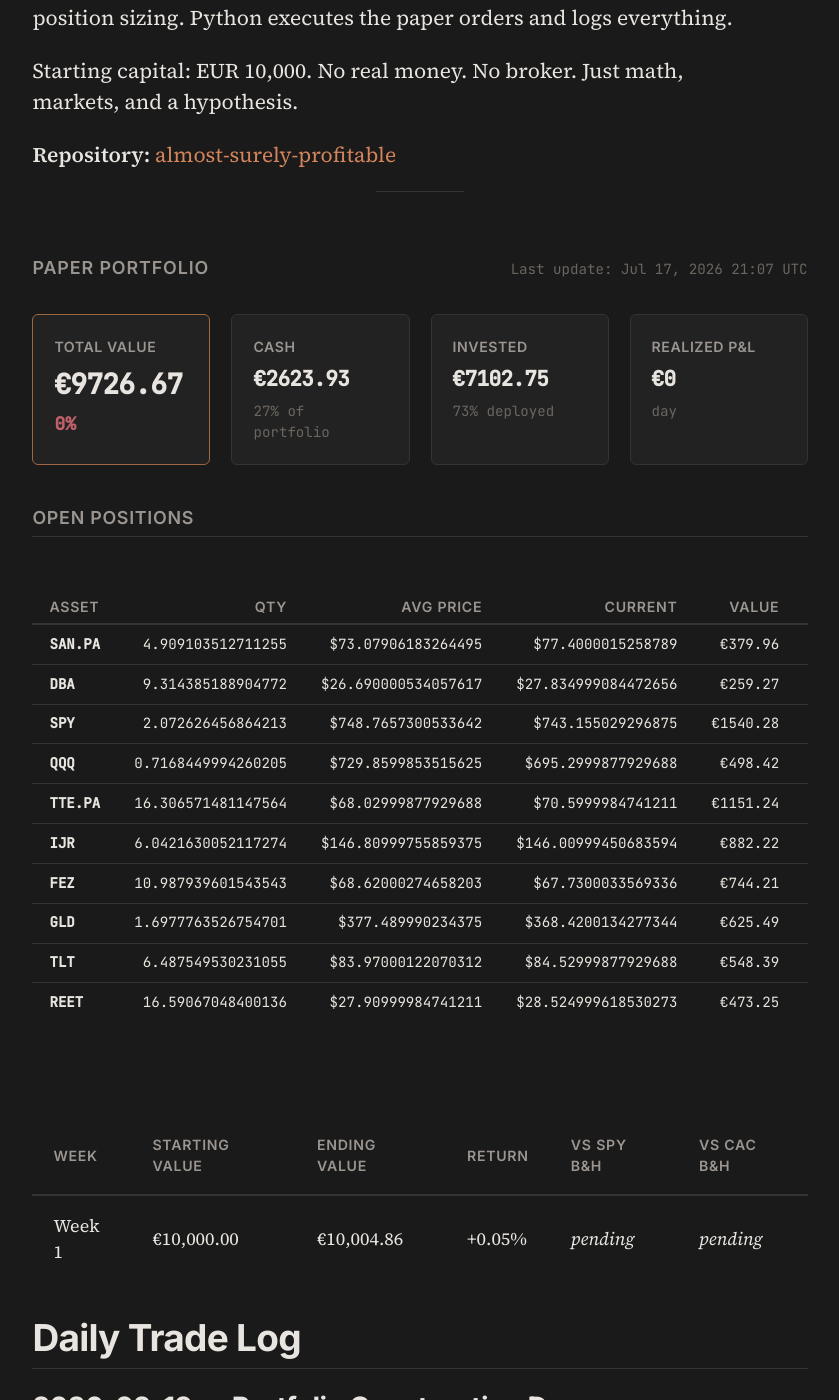
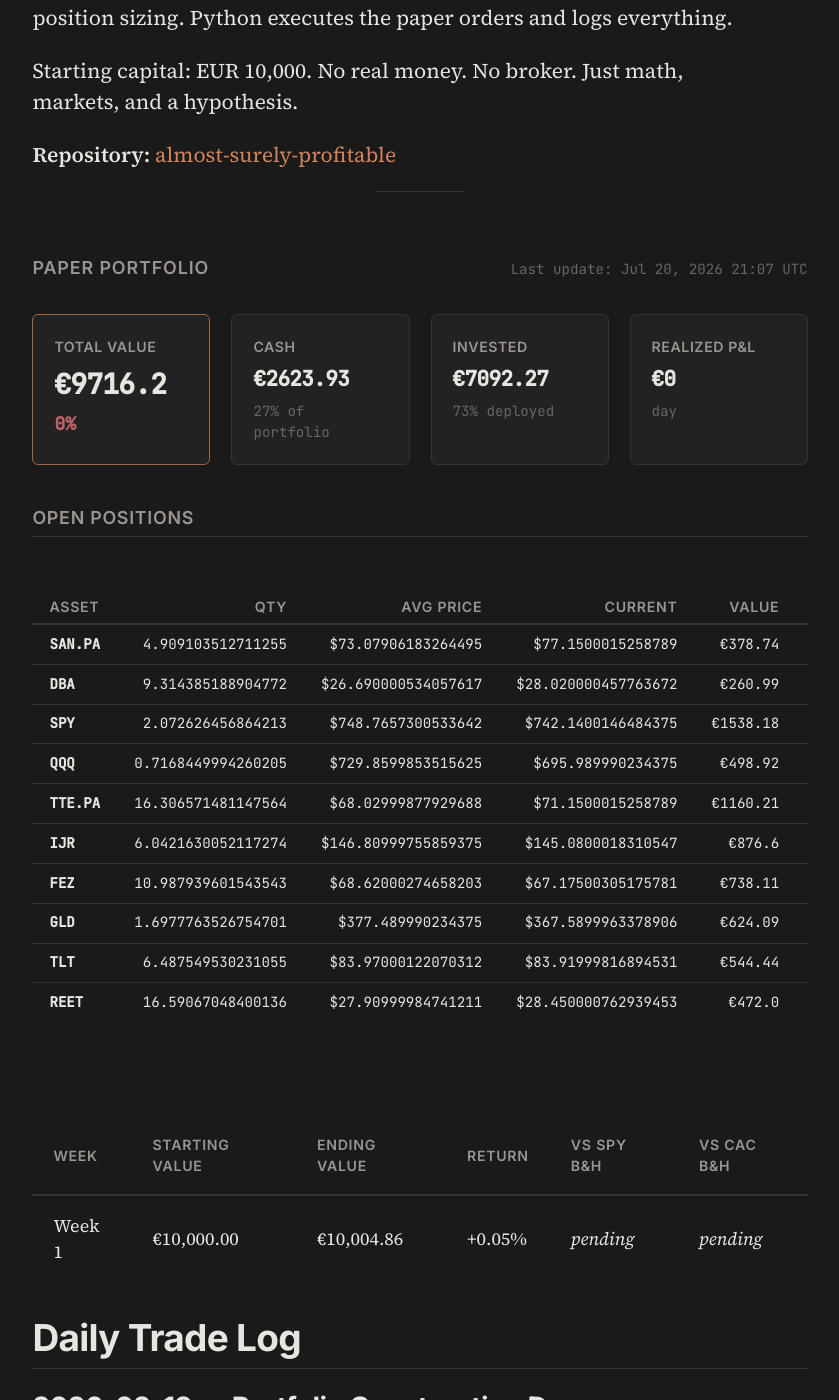
Before and after one commit to Alm0stSurely/alm0stsurely.github.io, a Jekyll site: the page built from trading.md, in a window 1280 px wide and 1400 px high, scrolled down 854 px. Shown: the whole window, without its empty margins (220-1059 px from the left). Built offline with Jekyll 4.4.1, drawn with Linux system fonts in a browser that asks for light colours.

Commit message:
Update portfolio and trading analysis for 2026-07-20

```diff
--- a/_data/portfolio.json
+++ b/_data/portfolio.json
@@ -5,94 +5,94 @@
       "ticker": "SAN.PA",
       "quantity": 4.909103512711255,
       "avg_price": 73.07906183264495,
-      "current_price": 77.4000015258789,
-      "market_value": 379.9646193745486,
-      "unrealized_pnl": 21.21194022626829,
-      "unrealized_pnl_pct": 0.059126917955366495
+      "current_price": 77.1500015258789,
+      "market_value": 378.7373434963708,
+      "unrealized_pnl": 19.98466434809046,
+      "unrealized_pnl_pct": 0.05570596544543257
     },
     {
       "ticker": "DBA",
       "quantity": 9.314385188904772,
       "avg_price": 26.690000534057617,
-      "current_price": 27.834999084472656,
-      "market_value": 259.26590320559,
-      "unrealized_pnl": 10.664957539303273,
-      "unrealized_pnl_pct": 0.042899907362458474
+      "current_price": 28.020000457763672,
+      "market_value": 260.9890772568989,
+      "unrealized_pnl": 12.388131590612147,
+      "unrealized_pnl_pct": 0.04983139367153311
     },
     {
       "ticker": "SPY",
       "quantity": 2.072626456864213,
       "avg_price": 748.7657300533642,
-      "current_price": 743.155029296875,
-      "market_value": 1540.2827752724027,
-      "unrealized_pnl": -11.628886829447618,
-      "unrealized_pnl_pct": -0.007493265959286559
+      "current_price": 742.1400146484375,
+      "market_value": 1538.1790290579463,
+      "unrealized_pnl": -13.732633043903888,
+      "unrealized_pnl_pct": -0.008848849698896478
     },
     {
       "ticker": "QQQ",
       "quantity": 0.7168449994260205,
       "avg_price": 729.8599853515625,
-      "current_price": 695.2999877929688,
-      "market_value": 498.4223193503628,
-      "unrealized_pnl": -24.774161430053407,
-      "unrealized_pnl_pct": -0.047351544477324266
+      "current_price": 695.989990234375,
+      "market_value": 498.9169441500766,
+      "unrealized_pnl": -24.279536630339635,
+      "unrealized_pnl_pct": -0.04640615432680954
     },
     {
       "ticker": "TTE.PA",
       "quantity": 16.306571481147564,
       "avg_price": 68.02999877929688,
-      "current_price": 70.5999984741211,
-      "market_value": 1151.2439216871646,
-      "unrealized_pnl": 41.90788373017855,
-      "unrealized_pnl_pct": 0.03777744731646725
+      "current_price": 71.1500015258789,
+      "market_value": 1160.2125857655026,
+      "unrealized_pnl": 50.876547808516534,
+      "unrealized_pnl_pct": 0.045862160849126985
     },
     {
       "ticker": "IJR",
       "quantity": 6.0421630052117274,
       "avg_price": 146.80999755859375,
-      "current_price": 146.00999450683594,
-      "market_value": 882.2161872003717,
-      "unrealized_pnl": -4.8337488433875375,
-      "unrealized_pnl_pct": -0.005449240958120179
+      "current_price": 145.0800018310547,
+      "market_value": 876.5970198596483,
+      "unrealized_pnl": -10.452916184110904,
+      "unrealized_pnl_pct": -0.011783909517801092
     },
     {
       "ticker": "FEZ",
       "quantity": 10.987939601543543,
       "avg_price": 68.62000274658203,
-      "current_price": 67.7300033569336,
-      "market_value": 744.2131860983277,
-      "unrealized_pnl": -9.779259538867649,
-      "unrealized_pnl_pct": -0.012969970183989368
+      "current_price": 67.17500305175781,
+      "market_value": 738.1148762662181,
+      "unrealized_pnl": -15.877569370977312,
+      "unrealized_pnl_pct": -0.02105799529272373
     },
     {
       "ticker": "GLD",
       "quantity": 1.6977763526754701,
       "avg_price": 377.489990234375,
-      "current_price": 368.4200134277344,
-      "market_value": 625.4947866499866,
-      "unrealized_pnl": -15.398792141629428,
-      "unrealized_pnl_pct": -0.024027065726985982
+      "current_price": 367.5899963378906,
+      "market_value": 624.0856032625334,
+      "unrealized_pnl": -16.807975529082682,
+      "unrealized_pnl_pct": -0.02622584479746789
     },
     {
       "ticker": "TLT",
       "quantity": 6.487549530231055,
       "avg_price": 83.97000122070312,
-      "current_price": 84.52999877929688,
-      "market_value": 548.3925538710591,
-      "unrealized_pnl": 3.6330118981854205,
-      "unrealized_pnl_pct": 0.006669019297997586
+      "current_price": 83.91999816894531,
+      "market_value": 544.4351446979322,
+      "unrealized_pnl": -0.3243972749414752,
+      "unrealized_pnl_pct": -0.0005954870909955141
     },
     {
       "ticker": "REET",
       "quantity": 16.59067048400136,
       "avg_price": 27.90999984741211,
-      "current_price": 28.524999618530273,
-      "market_value": 473.2488692273003,
-      "unrealized_pnl": 10.203258550357717,
-      "unrealized_pnl_pct": 0.0220351047825315
+      "current_price": 28.450000762939453,
+      "market_value": 472.0045879275158,
+      "unrealized_pnl": 8.958977250573241,
+      "unrealized_pnl_pct": 0.01934793688568994
     }
   ],
-  "positions_value": 7102.745121937113,
-  "total_value": 9726.670249106455,
-  "last_updated": "2026-07-17T21:07:02.094897"
+  "positions_value": 7092.272211740643,
+  "total_value": 9716.197338909984,
+  "last_updated": "2026-07-20T21:07:09.656036"
 }
```
Also changed, not shown: _trading_analysis.md (+31 -31 lines).
